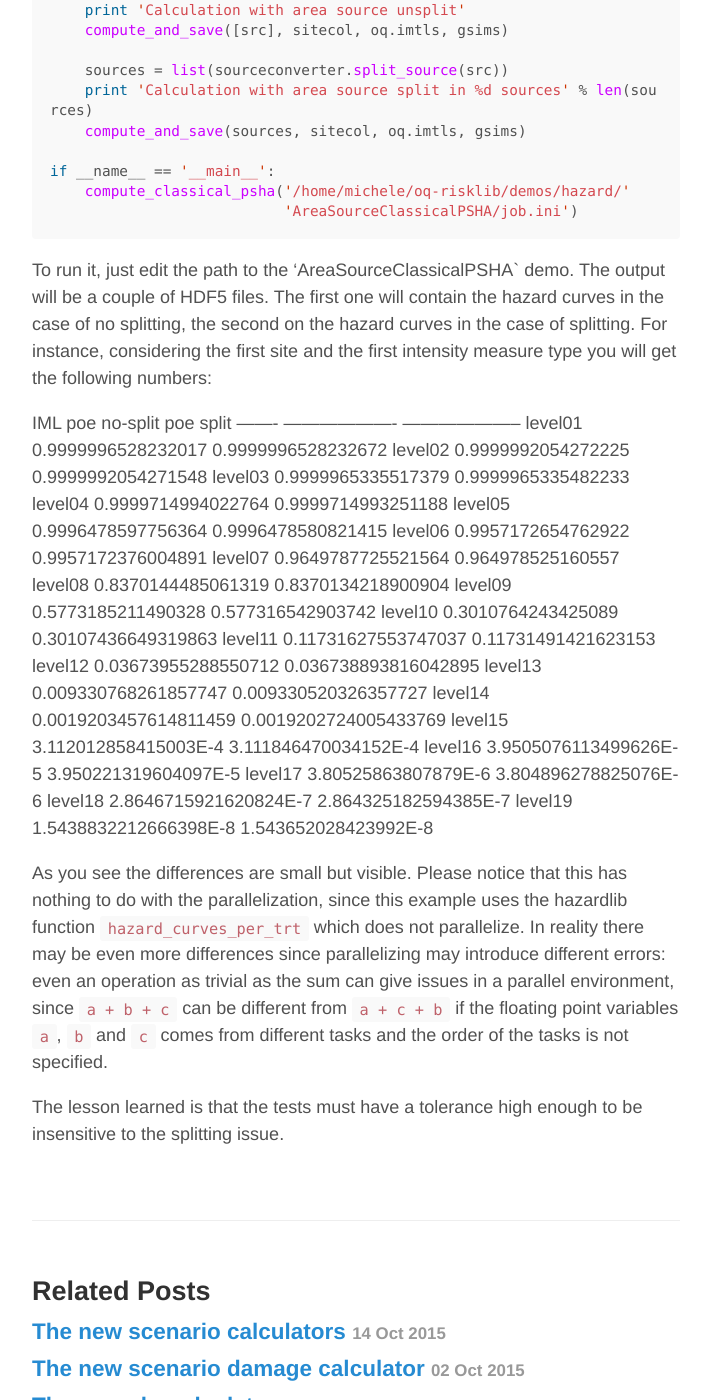
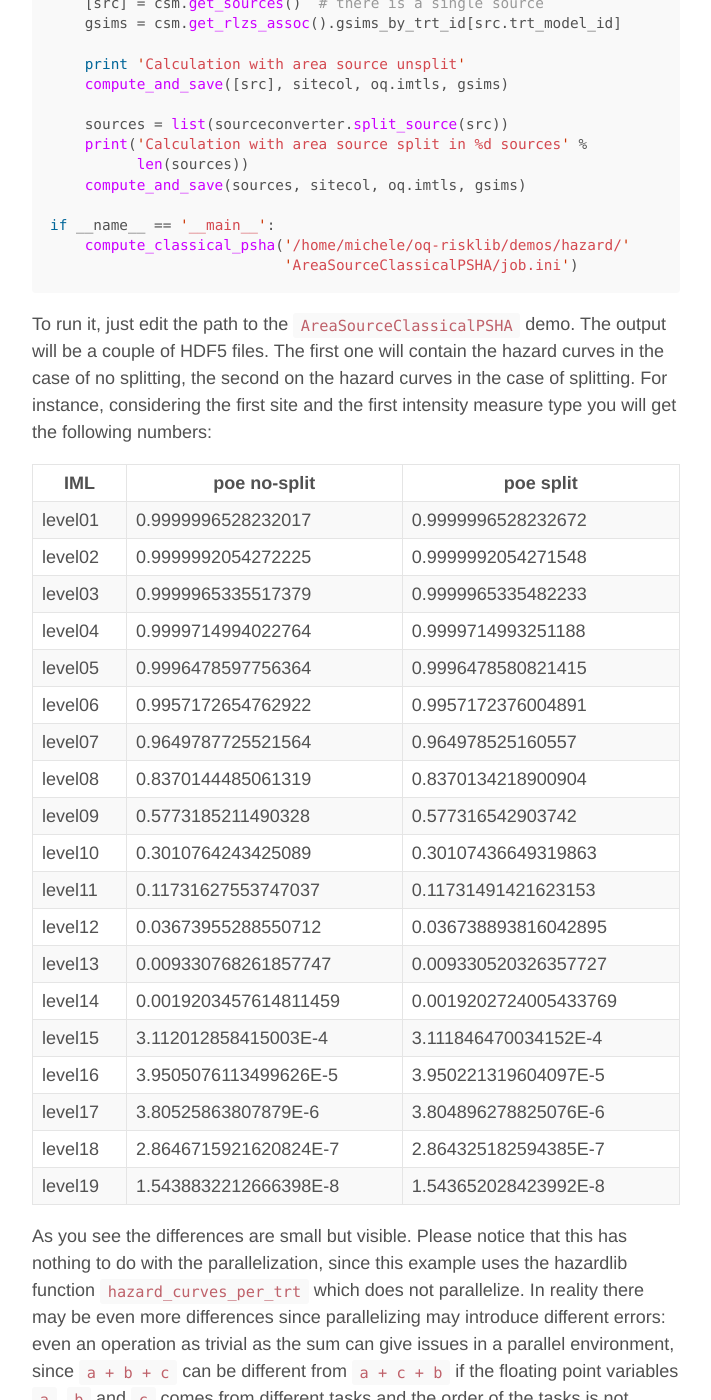
Before and after one commit to micheles/micheles.github.io, a Jekyll site: the page built from _posts/2016-01-10-to-split-or-not-to-split.md, in a window 1280 px wide and 1400 px high, scrolled down 2102 px. Shown: the whole window, without its empty margins (284-995 px from the left). Built offline with Jekyll 4.4.1, drawn with Linux system fonts in a browser that asks for light colours; Markdown is read by kramdown in place of the engine named in the settings; comment, search, counter and statistics services are not loaded; some of the changed text lies outside the part shown.

````diff
--- a/_posts/2016-01-10-to-split-or-not-to-split.md
+++ b/_posts/2016-01-10-to-split-or-not-to-split.md
@@ -67,7 +69,8 @@ from openquake.hazardlib.calc.hazard_curve import hazard_curves_per_trt
 
 def compute_and_save(sources, sitecol, imtls, gsims):
     dstore = datastore.DataStore()
-    curves_by_gsim = hazard_curves_per_trt(sources, sitecol, imtls, gsims)
+    curves_by_gsim = hazard_curves_per_trt(
+        sources, sitecol, imtls, gsims)
     # save the hazard curves generated by each GSIM
     for gsim, curves in zip(gsims, curves_by_gsim):
         dstore[str(gsim)] = curves
@@ -86,7 +89,8 @@ def compute_classical_psha(job_ini):
     compute_and_save([src], sitecol, oq.imtls, gsims)
 
     sources = list(sourceconverter.split_source(src))
-    print 'Calculation with area source split in %d sources' % len(sources)
+    print('Calculation with area source split in %d sources' %
+          len(sources))
     compute_and_save(sources, sitecol, oq.imtls, gsims)
 
 if __name__ == '__main__':
@@ -94,34 +98,34 @@ if __name__ == '__main__':
                            'AreaSourceClassicalPSHA/job.ini')
 ```
 
-To run it, just edit the path to the 'AreaSourceClassicalPSHA` demo.
+To run it, just edit the path to the `AreaSourceClassicalPSHA` demo.
 The output will be a couple of HDF5 files. The first one will contain
 the hazard curves in the case of no splitting, the second on the
 hazard curves in the case of splitting. For instance, considering
 the first site and the first intensity measure type you will get
 the following numbers:
 
-IML      poe no-split          poe split
--------  ------------------- --------------------
-level01  0.9999996528232017    0.9999996528232672
-level02  0.9999992054272225    0.9999992054271548
-level03  0.9999965335517379    0.9999965335482233
-level04  0.9999714994022764    0.9999714993251188
-level05  0.9996478597756364    0.9996478580821415
-level06  0.9957172654762922    0.9957172376004891
-level07  0.9649787725521564    0.964978525160557
-level08  0.8370144485061319    0.8370134218900904
-level09  0.5773185211490328    0.577316542903742
-level10  0.3010764243425089    0.30107436649319863
-level11  0.11731627553747037   0.11731491421623153
-level12  0.03673955288550712   0.036738893816042895
-level13  0.009330768261857747  0.009330520326357727
-level14  0.0019203457614811459 0.0019202724005433769
-level15  3.112012858415003E-4  3.111846470034152E-4
-level16  3.9505076113499626E-5 3.950221319604097E-5
-level17  3.80525863807879E-6   3.804896278825076E-6
-level18  2.8646715921620824E-7 2.864325182594385E-7
-level19  1.5438832212666398E-8 1.543652028423992E-8
+IML     | poe no-split          | poe split
+------- | --------------------- | --------------------
+level01 | 0.9999996528232017    | 0.9999996528232672
+level02 | 0.9999992054272225    | 0.9999992054271548
+level03 | 0.9999965335517379    | 0.9999965335482233
+level04 | 0.9999714994022764    | 0.9999714993251188
+level05 | 0.9996478597756364    | 0.9996478580821415
+level06 | 0.9957172654762922    | 0.9957172376004891
+level07 | 0.9649787725521564    | 0.964978525160557
+level08 | 0.8370144485061319    | 0.8370134218900904
+level09 | 0.5773185211490328    | 0.577316542903742
+level10 | 0.3010764243425089    | 0.30107436649319863
+level11 | 0.11731627553747037   | 0.11731491421623153
+level12 | 0.03673955288550712   | 0.036738893816042895
+level13 | 0.009330768261857747  | 0.009330520326357727
+level14 | 0.0019203457614811459 | 0.0019202724005433769
+level15 | 3.112012858415003E-4  | 3.111846470034152E-4
+level16 | 3.9505076113499626E-5 | 3.950221319604097E-5
+level17 | 3.80525863807879E-6   | 3.804896278825076E-6
+level18 | 2.8646715921620824E-7 | 2.864325182594385E-7
+level19 | 1.5438832212666398E-8 | 1.543652028423992E-8
 
 As you see the differences are small but visible. Please notice that
 this has nothing to do with the parallelization, since this example
````
Also changed, not shown: other parts of _posts/2016-01-10-to-split-or-not-to-split.md (+15 -9 lines).
